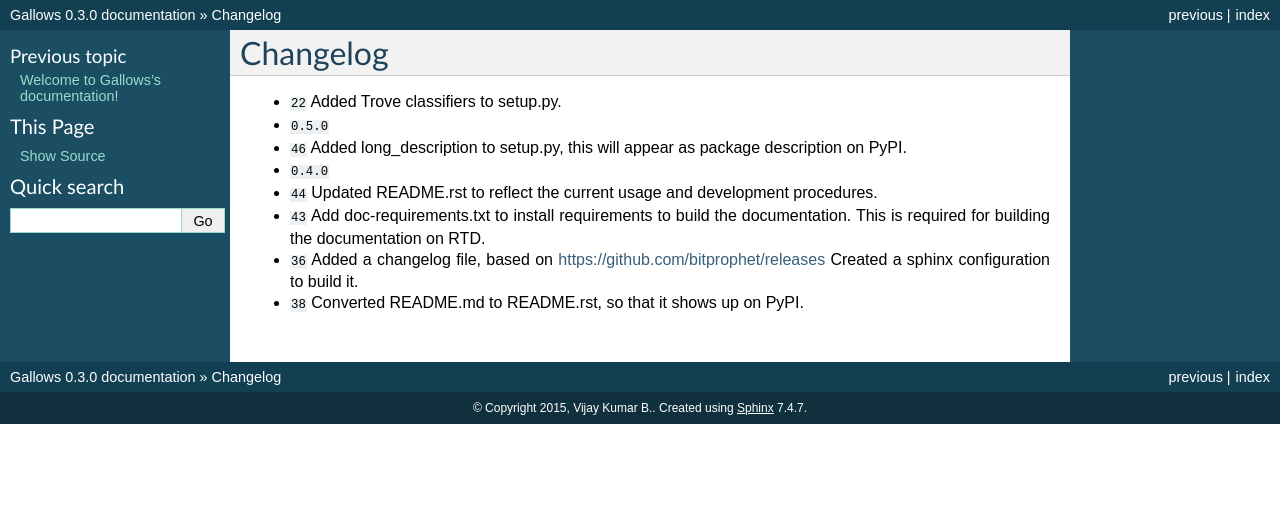
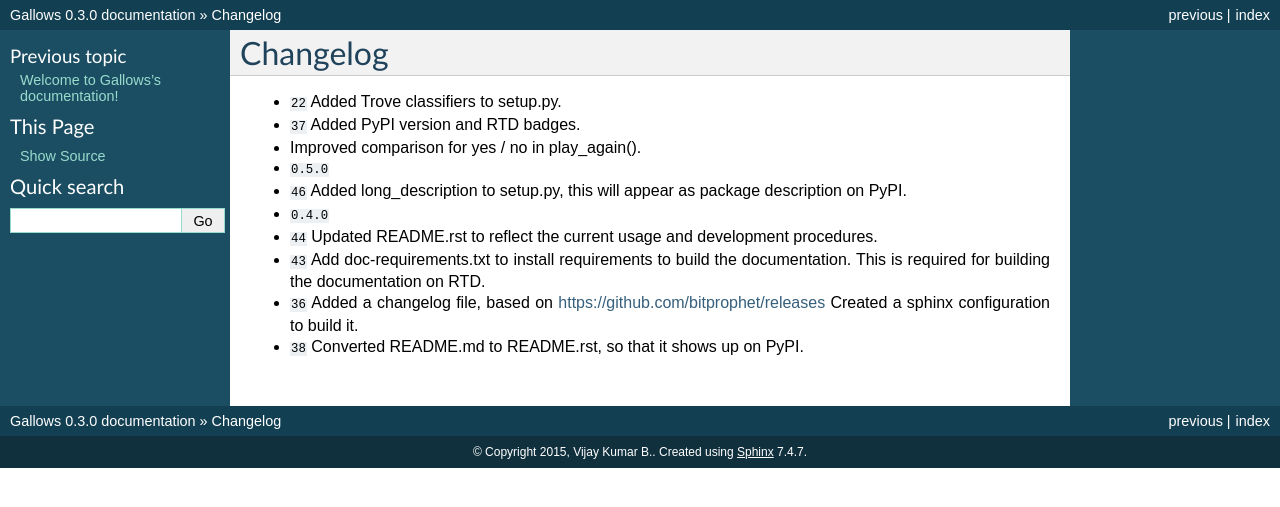
Before and after one commit to Chennaipy/hangman, a Sphinx documentation site: the page built from doc/changelog.rst, in a window 1280 px wide. Shown: the top 507 px of the page. Built offline with Sphinx 7.4.7, drawn with Linux system fonts in a browser that asks for light colours; cross-references to code outside the pages are shown as plain code.

Commit message:
Added missed out changelog entries.

```diff
--- a/doc/changelog.rst
+++ b/doc/changelog.rst
@@ -2,6 +2,10 @@ Changelog
 =========
 
 * :support:`22` Added Trove classifiers to setup.py.
+
+* :support:`37` Added PyPI version and RTD badges.
+
+* Improved comparison for yes / no in play_again().
 
 * :release:`0.5.0 <29-01-2015>`
 
```
